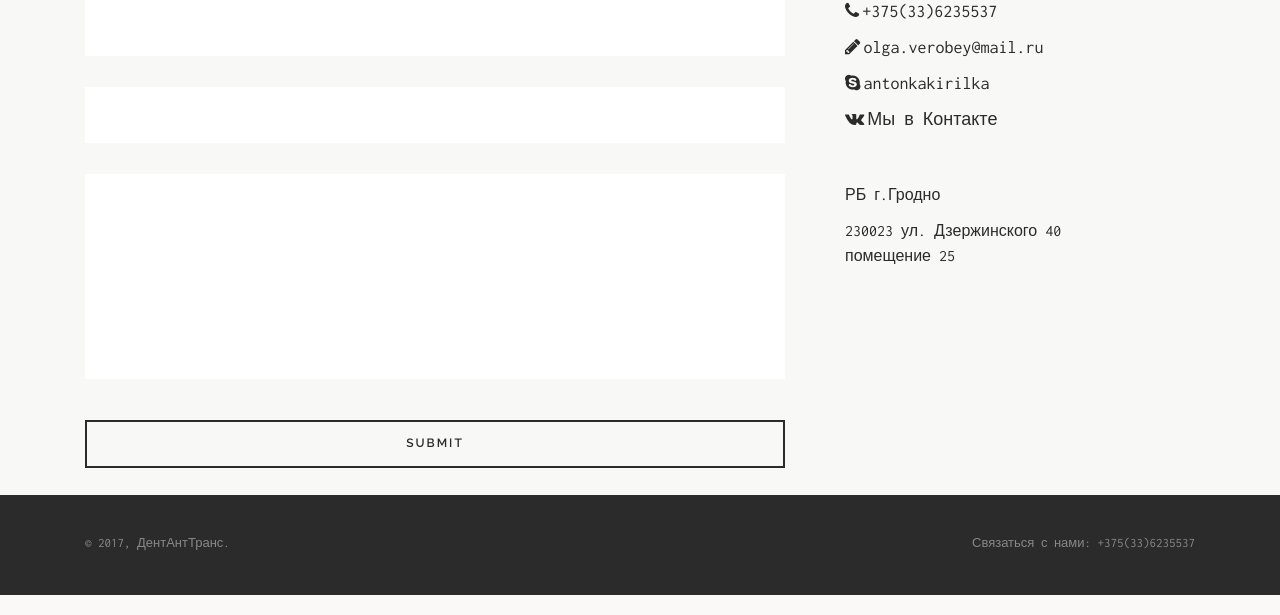
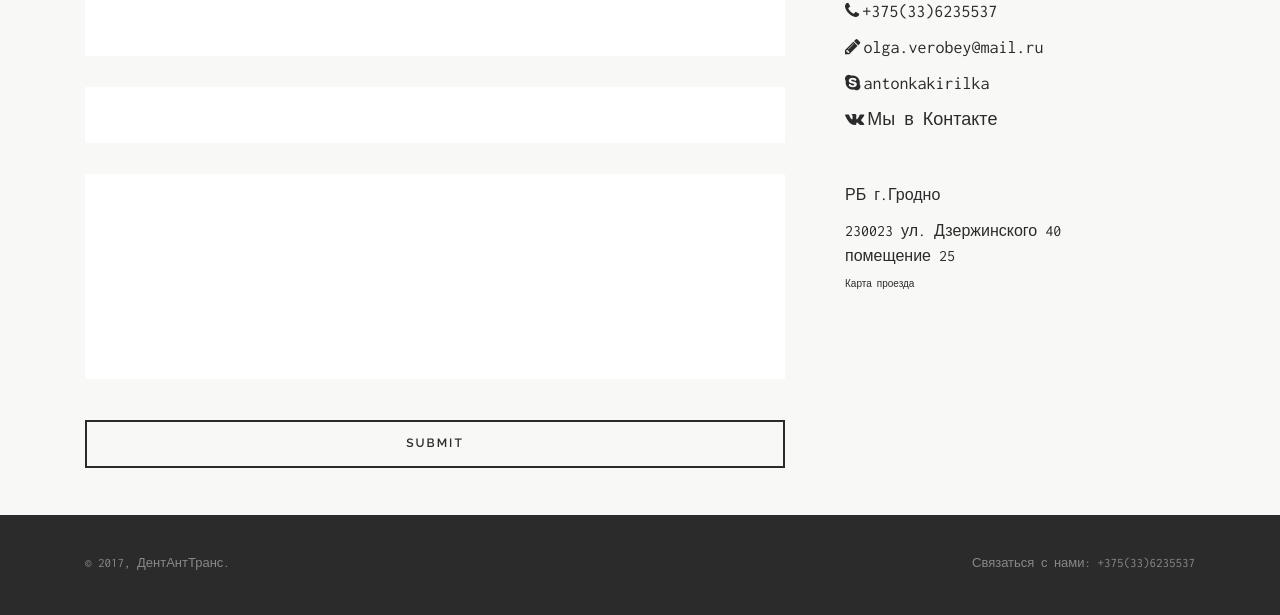
Before and after one commit to nnovosad/denant-v2, a PHP site: page / in a window 1280 px wide. Shown: the part 5484-6099 px from the top of the page. Run offline with PHP 8.4, Linux system fonts and the light colour scheme; some libraries are stand-ins or nearby versions.

Commit message:
Road map

```diff
--- a/design/theme-2/css/styles.css
+++ b/design/theme-2/css/styles.css
@@ -514,3 +514,12 @@ ul.unordered-list li a:hover, ol li a:hover { border-bottom:1px solid #3d9991; -
     padding-bottom: 10px;
     font-size: 18px;
 }
+
+.road-map {
+    padding-top: 10px;
+    font-size: 10px;
+}
+
+#roadmap {
+    margin-top: 20px;
+}
--- a/design/theme-2/index.html
+++ b/design/theme-2/index.html
@@ -504,11 +504,17 @@
           <p>
               230023 ул. Дзержинского 40 <br>
               помещение 25<br>
+              <span class="road-map"><a href="#roadmap">Карта проезда</a></span>
           </p>
         </div>
       </div>
     </div>
   </div>
+
+    <div id="roadmap">
+        <script type="text/javascript" charset="utf-8" async src="https://api-maps.yandex.ru/services/constructor/1.0/js/?um=constructor%3Aa1013891403314e578bb86d24a0f5a8e64b8e7ea60c812f16ef5e9b6bf81f344&amp;width=100%&amp;height=541&amp;lang=ru_RU&amp;scroll=true"></script>
+    </div>
+
 </section>
 <footer>
   <div class="container clearfix">
```
